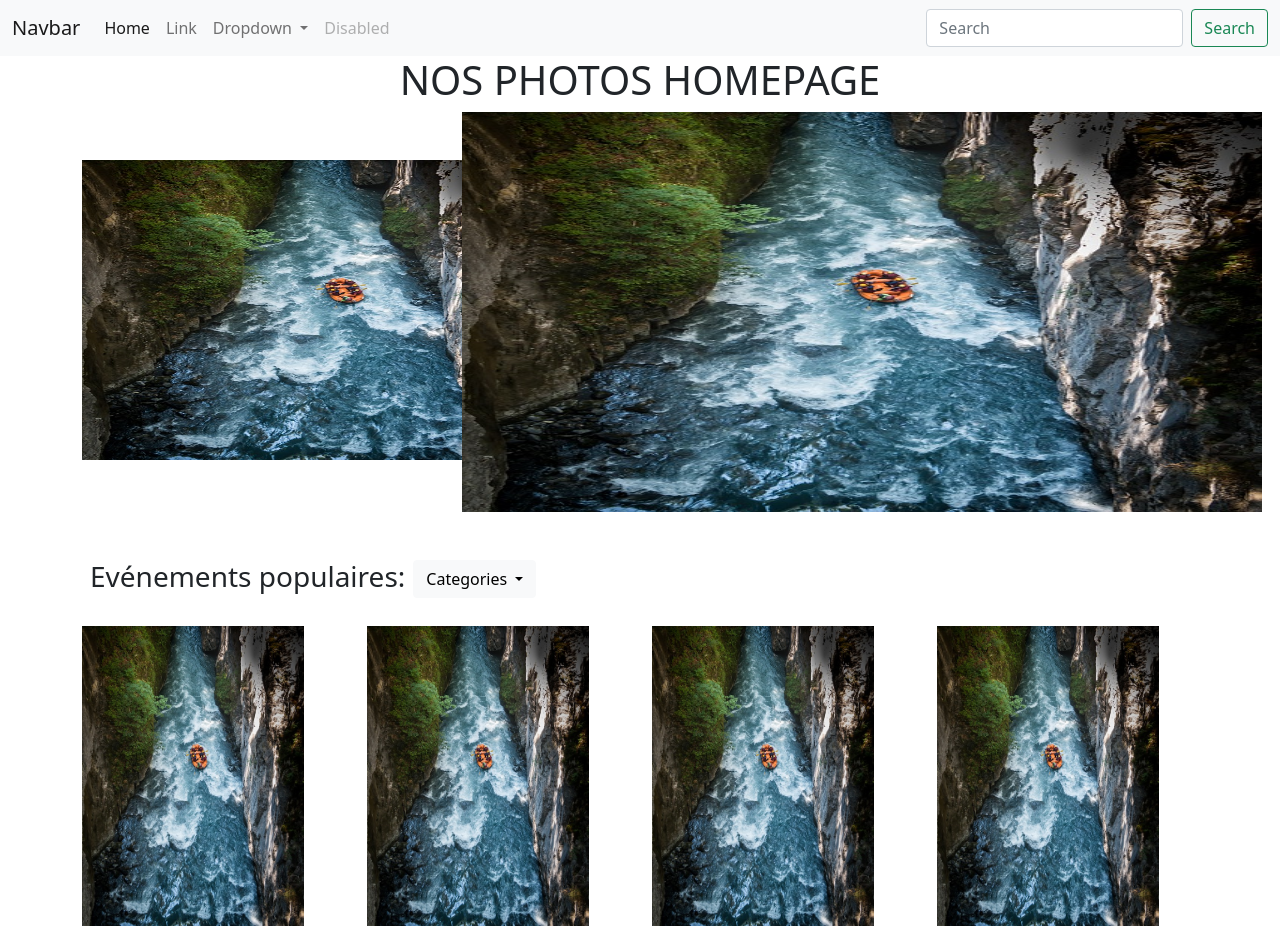
After one commit to PhillTartari92/SP_Event, a PHP site: template templates/home/index.html.twig in a window 1280 px wide. The commit adds this page. Run offline with PHP 8.4, Linux system fonts and the light colour scheme; the template is opened without the code that fills it, so the values that code supplies are empty; some libraries are stand-ins or nearby versions.

Commit message:
first commit

```diff
--- a/templates/base.html.twig
+++ b/templates/base.html.twig
@@ -14,6 +14,7 @@
         {% endblock %}
     </head>
     <body>
+    {% include "partials/_navbarre.html.twig" %}
 
         {% block body %}{% endblock %}
 
--- /dev/null
+++ b/templates/home/index.html.twig
@@ -0,0 +1,34 @@
+{% extends 'base.html.twig' %}
+
+{% block title %}Hello HomeController!{% endblock %}
+
+{% block body %}
+<h1 class='text-center'>NOS PHOTOS HOMEPAGE</h1>
+<div class="container">
+<div class="row mb-5">
+    <div class="col-4 mt-5"><img src="assets/images/rafting.jpg" alt="" style='height: 300px; width: 500px'></div>
+    <div class="col-8"><img src="assets/images/rafting.jpg" alt="" style='height: 400px; width: 800px'></div>
+  </div>
+
+  <div class="filtre-dropdown d-flex">
+  <h3 class='mx-2'>Evénements populaires: </h3>
+  <div class="dropdown">
+  <button class="btn btn-light dropdown-toggle" type="button" id="dropdownMenuButton1" data-bs-toggle="dropdown" aria-expanded="false">
+    Categories
+  </button>
+  <ul class="dropdown-menu" aria-labelledby="dropdownMenuButton1">
+    <li><a class="dropdown-item" href="#">MARSEILLE</a></li>
+    <li><a class="dropdown-item" href="#">CANCUN</a></li>
+    <li><a class="dropdown-item" href="#">Something else here</a></li>
+  </ul>
+</div>
+
+  </div>
+  <div class="row mt-4">
+    <div class="col "><img src="assets/images/rafting.jpg" alt="" style='height: 300px'></div>
+    <div class="col"><img src="assets/images/rafting.jpg" alt="" style='height: 300px'></div>
+    <div class="col"><img src="assets/images/rafting.jpg" alt="" style='height: 300px'></div>
+    <div class="col"><img src="assets/images/rafting.jpg" alt="" style='height: 300px'></div>
+  </div>
+</div>
+{% endblock %}
```
Also changed, not shown: src/Controller/HomeController.php (added, +18 -0 lines), public/assets/images/rafting.jpg (added), 1 other file.
